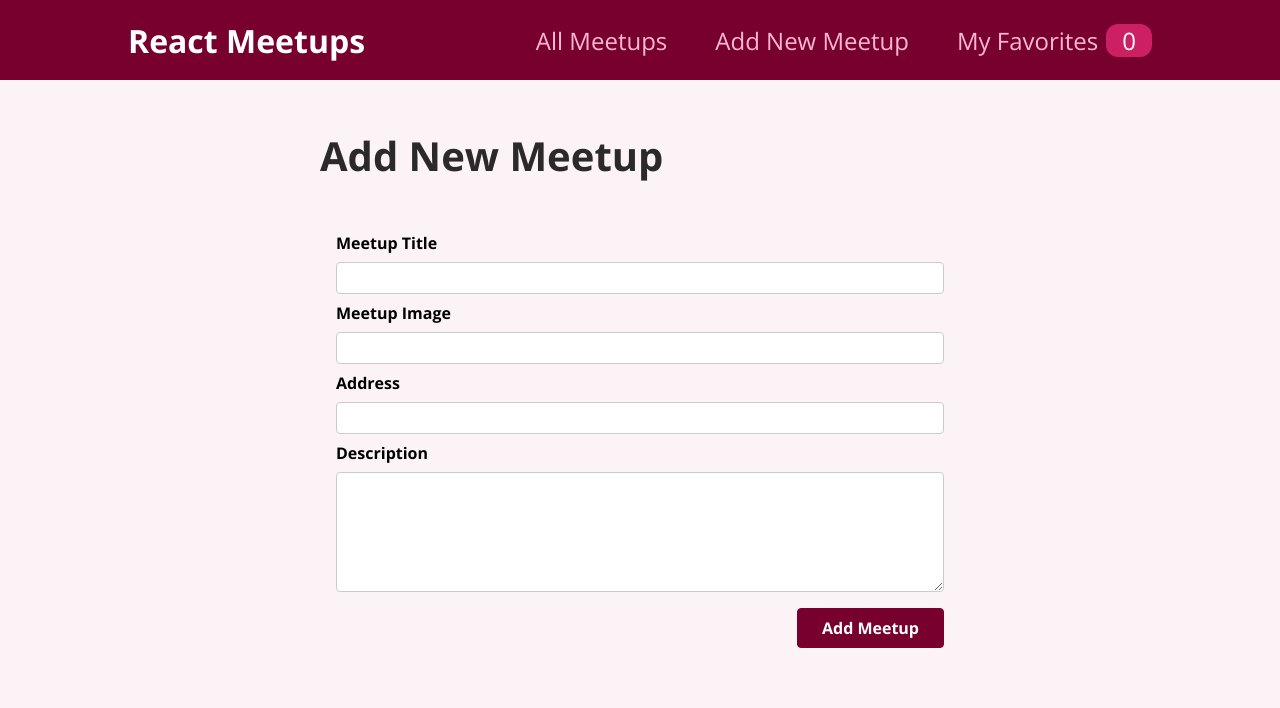
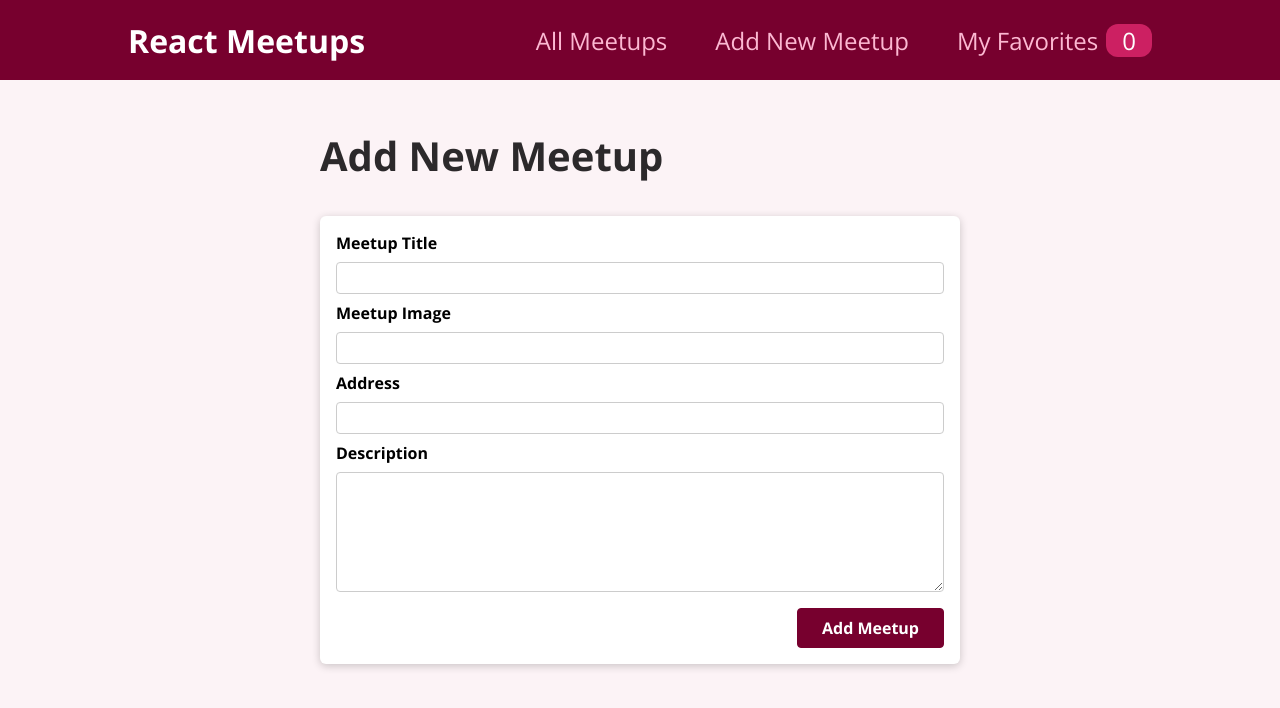
Before and after one commit to moonctp24/React-Course, a React (Create React App) app in the folder react-course/: page /new-meetup in a window 1280 px wide. Shown: the top 708 px of the page. Built offline with nearby package versions, Linux system fonts and the light colour scheme.

Commit message:
Card UI에 안뜨는 것 수정

```diff
--- a/react-course/src/components/ui/Card.js
+++ b/react-course/src/components/ui/Card.js
@@ -1,7 +1,7 @@
 import classes from './Card.module.css';
 
 function Card(props) {
-    return <div className={classes.Card}>
+    return <div className={classes.card}>
         {props.children}
     </div>
 }
```
